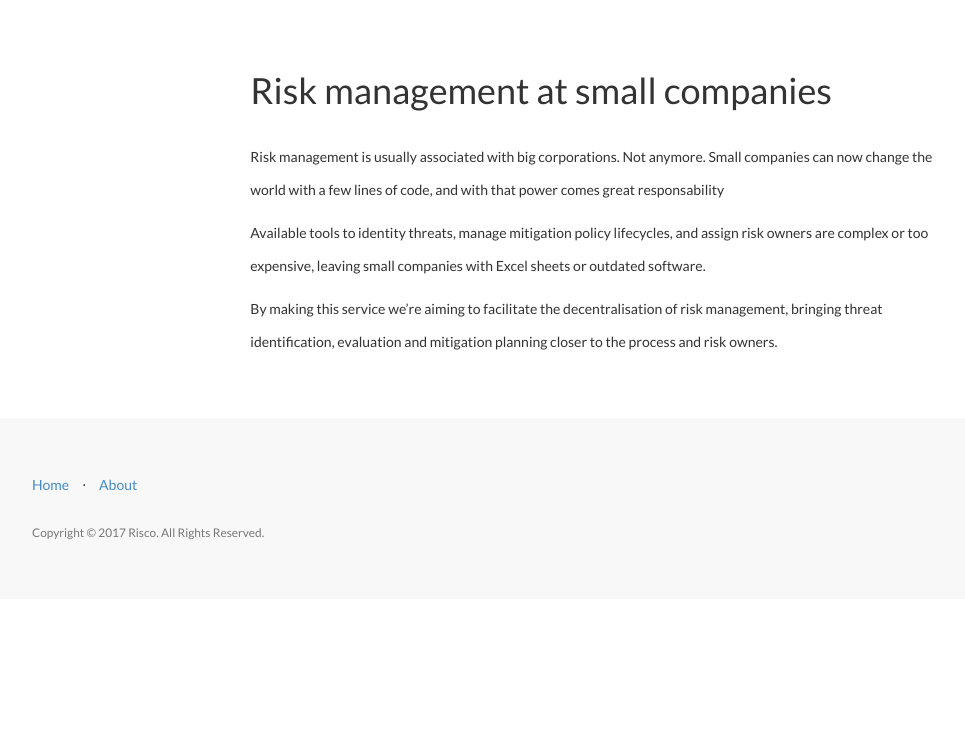
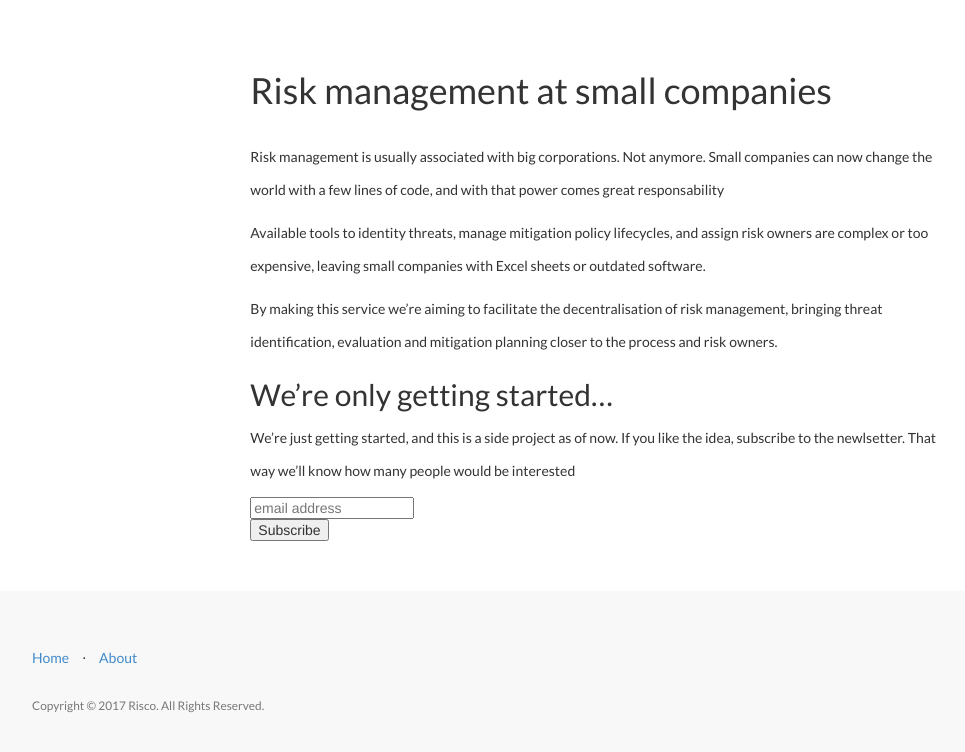
Before and after one commit to sergioisidoro/risco.cc, a Jekyll site: the page built from index.md, in a window 1280 px wide and 1272 px high. Shown: the part 500-1252 px from the top of the window, without its empty margins (38-1003 px from the left). Built offline with Jekyll 4.4.1, drawn with Linux system fonts in a browser that asks for light colours; comment, search, counter and statistics services are not loaded; a style sheet for code colours, icons or effects is not loaded.

Commit message:
Added Pixel track and mailchimp

```diff
--- /dev/null
+++ b/_includes/newsletter.html
@@ -0,0 +1,21 @@
+<!-- Begin MailChimp Signup Form -->
+
+<link href="//cdn-images.mailchimp.com/embedcode/horizontal-slim-10_7.css" rel="stylesheet" type="text/css">
+<style type="text/css">
+	#mc_embed_signup{background:#fff; clear:left; font:14px Helvetica,Arial,sans-serif; width:100%;}
+	/* Add your own MailChimp form style overrides in your site stylesheet or in this style block.
+	   We recommend moving this block and the preceding CSS link to the HEAD of your HTML file. */
+</style>
+<div id="mc_embed_signup">
+<form action="https://space.us14.list-manage.com/subscribe/post?u=a8130d71b9c2481a8aad4dd95&amp;id=6a45390cd8" method="post" id="mc-embedded-subscribe-form" name="mc-embedded-subscribe-form" class="validate" target="_blank" novalidate>
+    <div id="mc_embed_signup_scroll">
+
+	<input type="email" value="" name="EMAIL" class="email" id="mce-EMAIL" placeholder="email address" required>
+    <!-- real people should not fill this in and expect good things - do not remove this or risk form bot signups-->
+    <div style="position: absolute; left: -5000px;" aria-hidden="true"><input type="text" name="b_a8130d71b9c2481a8aad4dd95_6a45390cd8" tabindex="-1" value=""></div>
+    <div class="clear"><input type="submit" value="Subscribe" name="subscribe" id="mc-embedded-subscribe" class="button"></div>
+    </div>
+</form>
+</div>
+
+<!--End mc_embed_signup-->
--- a/index.md
+++ b/index.md
@@ -20,3 +20,13 @@ with Excel sheets or outdated software.
 By making this service we're aiming to facilitate the decentralisation of risk
 management, bringing threat identification, evaluation and mitigation planning
 closer to the process and risk owners.
+
+
+
+## We're only getting started...
+
+We're just getting started, and this is a side project as of now. If you
+like the idea, subscribe to the newlsetter. That way we'll know how many
+people would be interested
+
+{% include newsletter.html %}
```
Also changed, not shown: _includes/js.html (+10 -0 lines).
